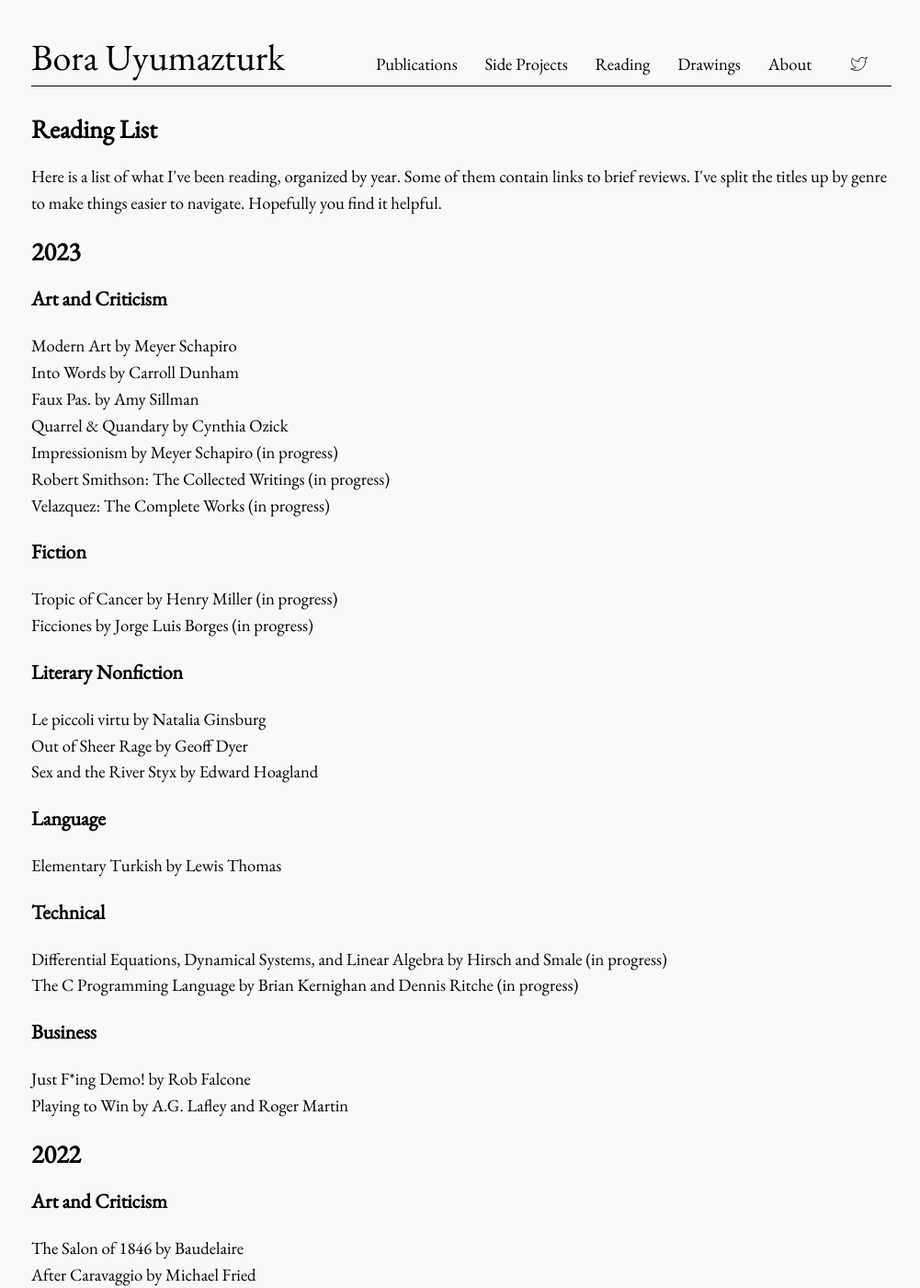
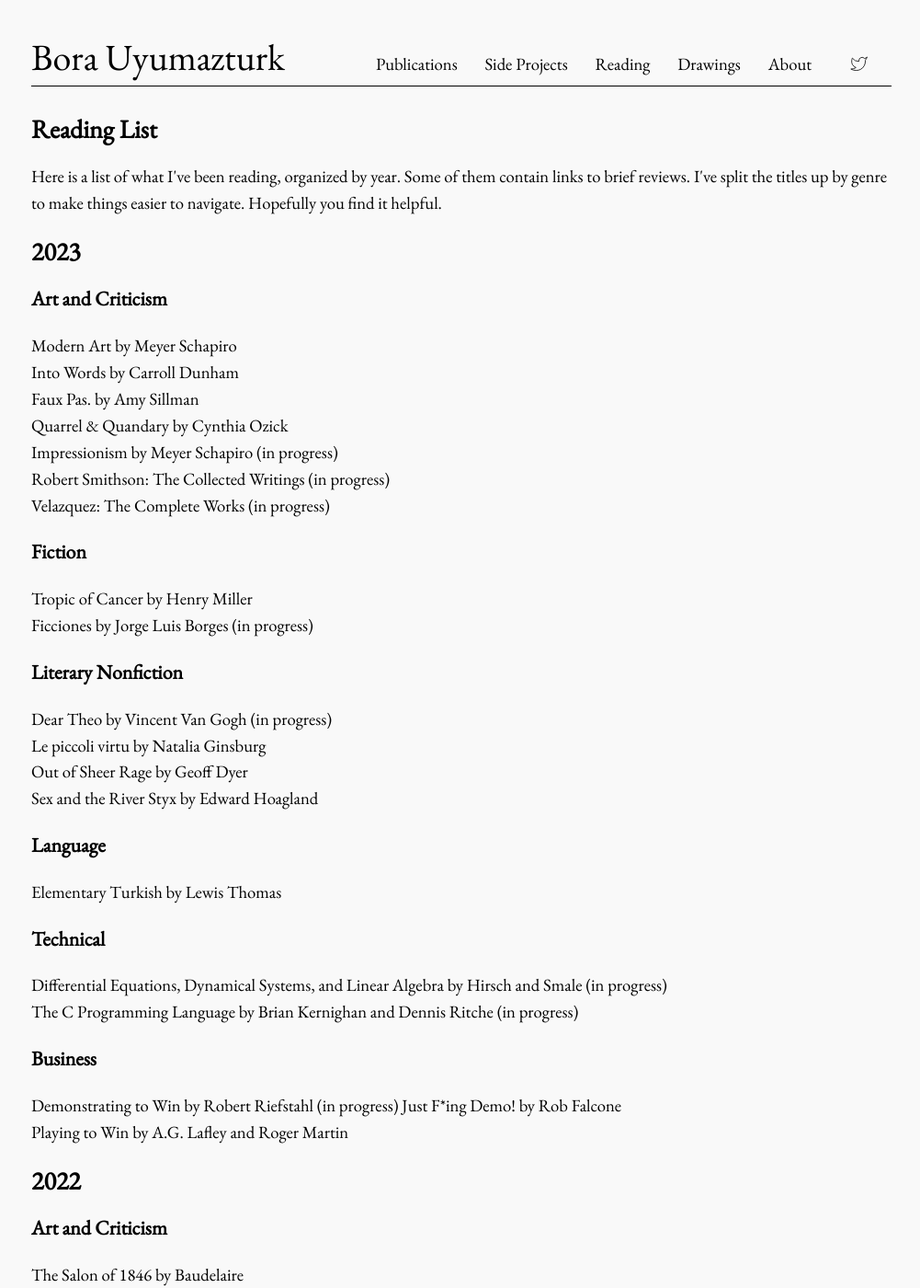
Before and after one commit to bora-uyumazturk/bora-uyumazturk.github.io, a Jekyll site: the page built from reading.html, in a window 1280 px wide and 1400 px high. Shown: the whole window at 92% size, without its empty margins (138-1139 px from the left). Built offline with Jekyll 4.4.1, drawn with Linux system fonts in a browser that asks for light colours.

Commit message:
Update reading.html

```diff
--- a/reading.html
+++ b/reading.html
@@ -26,11 +26,12 @@ title: Reading
 
   <h3>Fiction</h3>
 
-  Tropic of Cancer by Henry Miller (in progress) <br>
+  Tropic of Cancer by Henry Miller <br>
   Ficciones by Jorge Luis Borges (in progress) <br>
 
   <h3>Literary Nonfiction</h3>
 
+  Dear Theo by Vincent Van Gogh (in progress) <br>
   Le piccoli virtu by Natalia Ginsburg <br>
   Out of Sheer Rage by Geoff Dyer <br>
   Sex and the River Styx by Edward Hoagland
@@ -46,6 +47,7 @@ title: Reading
 
   <h3>Business</h3>
 
+  Demonstrating to Win by Robert Riefstahl (in progress)
   Just F*ing Demo! by Rob Falcone <br>
   Playing to Win by A.G. Lafley and Roger Martin
 
```
